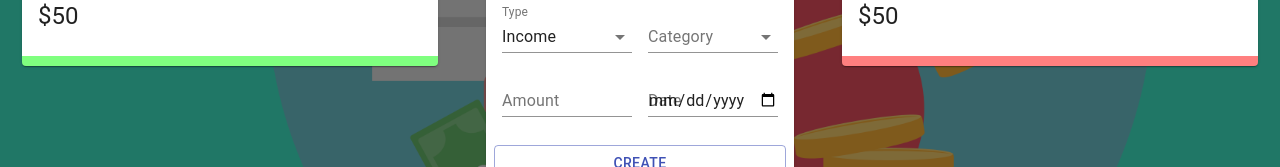
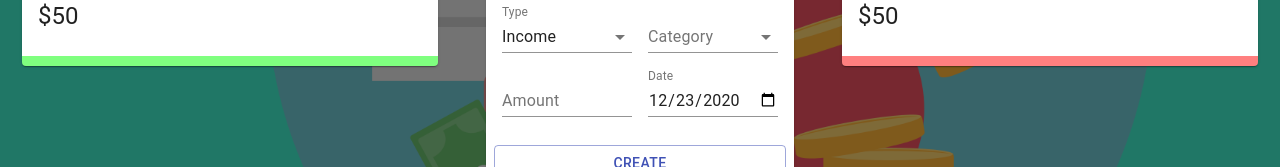
Before and after one commit to kmyles82/Expense-Report, a React (Create React App) app: page / in a window 1280 px wide. Shown: the part 399-566 px from the top of the page. Built offline with nearby package versions, Linux system fonts and the light colour scheme.

Commit message:
created utils and implemented formateDate()

```diff
--- a/src/components/Details/Details.jsx
+++ b/src/components/Details/Details.jsx
@@ -1,6 +1,6 @@
 import React from 'react'
 import { Card, CardHeader, CardContent, Typography } from '@material-ui/core'
-// import { Doughnut } from 'react-chartjs-2'
+import { Doughnut } from 'react-chartjs-2'
 
 import useStyles from './styles'
 
--- a/src/components/Main/Form/Form.jsx
+++ b/src/components/Main/Form/Form.jsx
@@ -11,6 +11,7 @@ import {
 } from '@material-ui/core'
 import { v4 as uuidv4 } from 'uuid'
 import { ExpenseTrackerContext } from '../../../context/context'
+import formatDate from '../../../utils/formatDate'
 
 import useStyles from './styles'
 import {
@@ -22,7 +23,7 @@ const initialState = {
   amount: '',
   category: '',
   type: 'Income',
-  date: new Date(),
+  date: formatDate(new Date()),
 }
 
 const Form = () => {
@@ -99,7 +100,7 @@ const Form = () => {
           label='Date'
           type='date'
           value={formData.date}
-          onChange={(e) => setFormData({ ...formData, date: e.target.value })}
+          onChange={(e) => setFormData({ ...formData, date: formatDate(e.target.value) })}
         />
       </Grid>
       <Button
--- a/src/components/Main/List/List.jsx
+++ b/src/components/Main/List/List.jsx
@@ -23,7 +23,7 @@ let List = () => {
                                 <MoneyOff />
                             </Avatar>
                         </ListItemAvatar>
-                        <ListItemText primary={transaction.category} secondary={`$${transaction.amount} - ${transaction.date}`}/>
+                        <ListItemText primary={transaction.category} secondary={`$${transaction.amount}  ${transaction.date}`}/>
                         <ListItemSecondaryAction>
                             <IconButton edge="end" aria-label="delete" onClick={() => deleteTransaction(transaction.id)}>
                                 <Delete />
--- /dev/null
+++ b/src/utils/formatDate.js
@@ -0,0 +1,20 @@
+const formatDate = (date) => {
+    const d = new Date(date)
+    let month = `${d.getMonth() + 1}`
+    let day = `${d.getDate()}`
+    const year = `${d.getFullYear()}`
+
+    if(month.length < 2){
+        month = `0${month}`
+    }
+
+    if(day.length < 2){
+        day = `0${day}`
+    }
+
+    return [year, month, day].join('-')
+    // return `${year}-${month}-${day}`
+
+}
+
+export default formatDate
```
Also changed, not shown: 1 other file (tests, documents, lock files or other folders).
